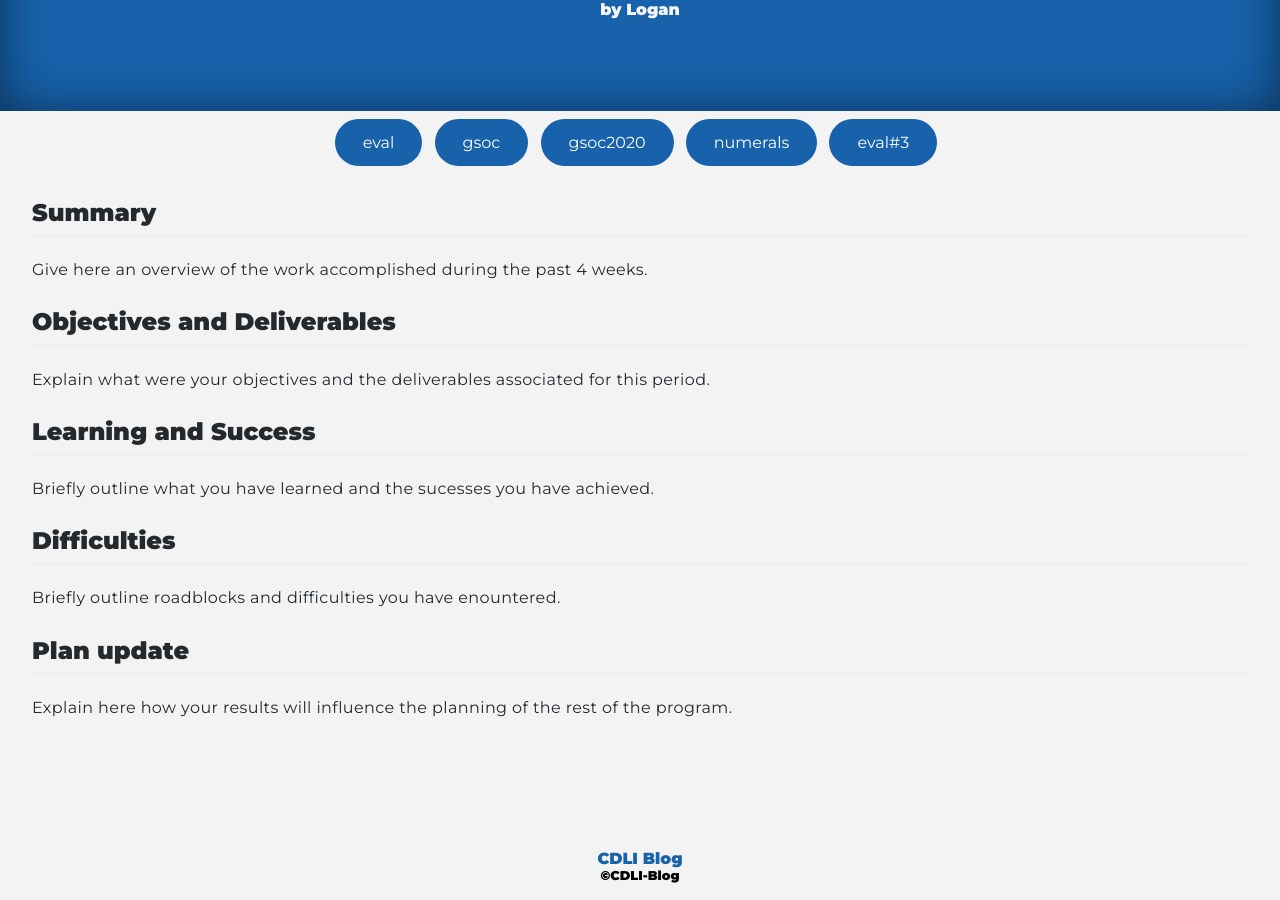
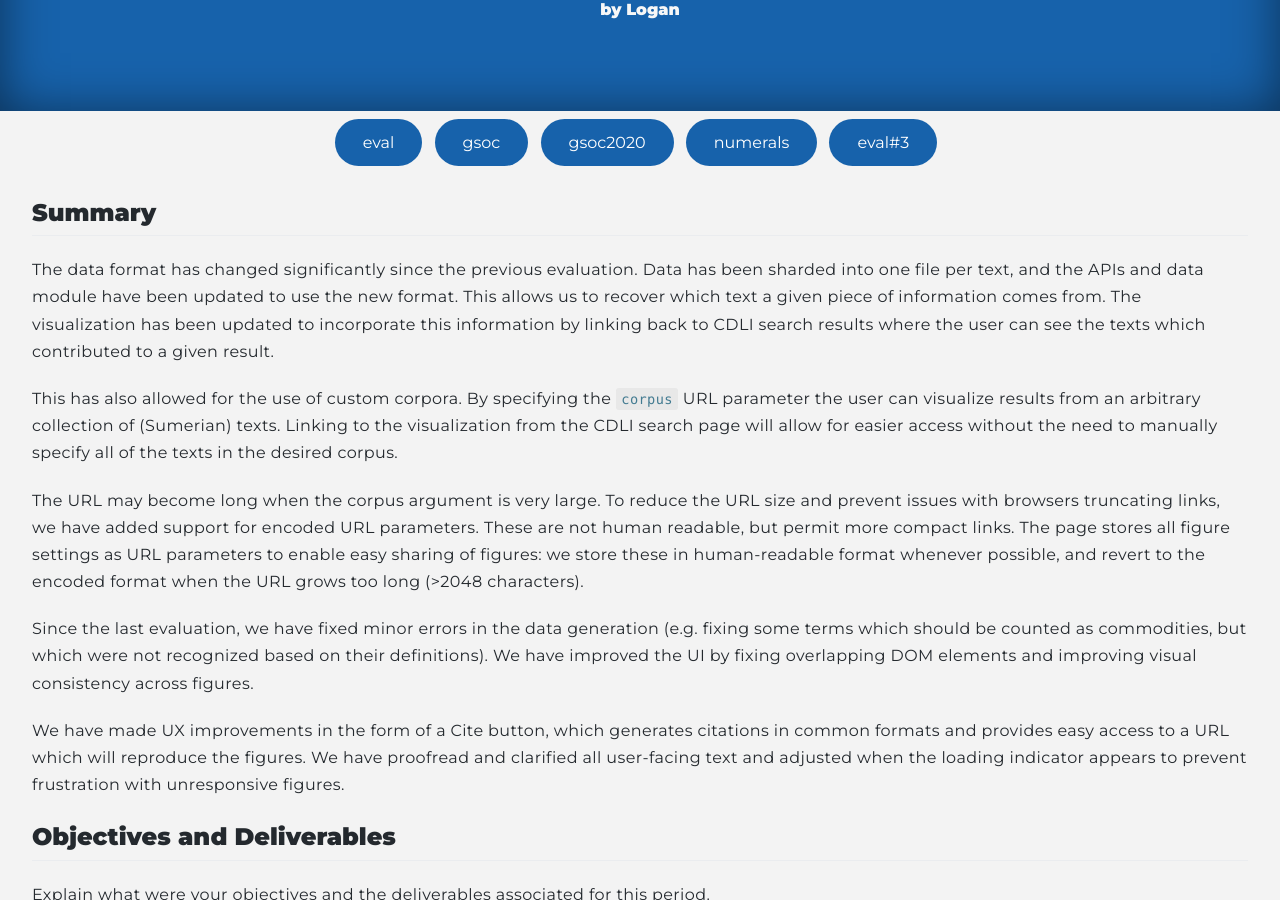
Before and after one commit to cdli-gh/blog, a Jekyll site: the page built from _blog/gsoc20/numerals/posts/15_eval3.md, in a window 1280 px wide and 900 px high, scrolled down 215 px. Built offline with Jekyll 4.4.1, drawn with Linux system fonts in a browser that asks for light colours; Markdown is read by kramdown in place of the engine named in the settings; some of the changed text lies outside the part shown.

Commit message:
Add blog post for final evaluation

```diff
--- a/_blog/gsoc20/numerals/posts/15_eval3.md
+++ b/_blog/gsoc20/numerals/posts/15_eval3.md
@@ -6,17 +6,38 @@
 ---
 
 ## Summary
-Give here an overview of the work accomplished during the past 4 weeks.
+The data format has changed significantly since the previous evaluation. Data has been sharded into one file per text, and the APIs and data module have been updated to use the new format. This allows us to recover which text a given piece of information comes from. The visualization has been updated to incorporate this information by linking back to CDLI search results where the user can see the texts which contributed to a given result.
+
+This has also allowed for the use of custom corpora. By specifying the `corpus` URL parameter the user can visualize results from an arbitrary collection of (Sumerian) texts. Linking to the visualization from the CDLI search page will allow for easier access without the need to manually specify all of the texts in the desired corpus.
+
+The URL may become long when the corpus argument is very large. To reduce the URL size and prevent issues with browsers truncating links, we have added support for encoded URL parameters. These are not human readable, but permit more compact links. The page stores all figure settings as URL parameters to enable easy sharing of figures: we store these in human-readable format whenever possible, and revert to the encoded format when the URL grows too long (>2048 characters).
+
+Since the last evaluation, we have fixed minor errors in the data generation (e.g. fixing some terms which should be counted as commodities, but which were not recognized based on their definitions). We have improved the UI by fixing overlapping DOM elements and improving visual consistency across figures.
+
+We have made UX improvements in the form of a Cite button, which generates citations in common formats and provides easy access to a URL which will reproduce the figures. We have proofread and clarified all user-facing text and adjusted when the loading indicator appears to prevent frustration with unresponsive figures.
 
 ## Objectives and Deliverables
 Explain what were your objectives and the deliverables associated for this period.
+
+The first main deliverable for this period was to finish the search and filtering tools, which were not fully functional at the last evaluation. This has been completed, and all modules now respect the user's choice of number system, search term, and corpus.
+
+During the last evaluation, support for a custom corpus was emphasized as a useful feature for prospective users. The ability to quickly see which texts a given piece of data came from was also requested. These features have been successfully completed.
+
+At the last meeting, tools for data generation were requested which could be used to regenerate the data when a text is updated. The script which generates the data in the new format is designed to work on a single text, satisfying this requirement. There is currently no hook to run this script when a text updates, as to my knowledge the forms which would be used to update texts are not functional.
+
+Speed improvements were suggested at the last evaluation. By sharding the data and removing redundant information from some API calls, we have managed to reduce load times to less than one second on small and moderately sized corpora. Large corpora (e.g. all Ur IIIb texts from Girsu) have seen improvemens of several seconds but are still slow to load.
 
 
 ## Learning and Success
 Briefly outline what you have learned and the sucesses you have achieved.
 
+Making my code into a proper submodule broke the pipeline on gitlab. In fixing it, I learned how exactly continuous integration works in gitlab, and what is involved in the CDLI's CI pipeline in particular. Fixing this also helped me figure out how to remove manual interventions from my docker builds, and how to upload docker images to a registry to save users from having to build them on their own time.
+
+Making my code into a submodule forced me to try to merge two unrelated git histories, which revealed a variety of features which I had never encountered. Despite the lost time, I feel the experience was worthwhile as an opportunity to learn about `git cherry pick`, `git rebase`, and grafts.
+
 ## Difficulties
 Briefly outline roadblocks and difficulties you have enountered.
 
-## Plan update
-Explain here how your results will influence the planning of the rest of the program.
+The scarcity of good linguistic resources for Sumerian continues to be an issue, and during this evaluation period I had to manually specify additional rules to fix inadequacies in the ePSD.
+
+The other main difficulty this evaluation period was time. There are always new ideas to add, and too little time for them all. I am aware of issues in the data processing which are minor enough to ignore, but it is challenging to end the project without resolving them. Likewise, during cross-browser testing I have identified issues in how some browsers (mainly Chromium) display the figures. The issues are purely cosmetic and do not impact the accuracy of the figures, but I would have liked to resolve them. Thank goodness for git issues...
```
